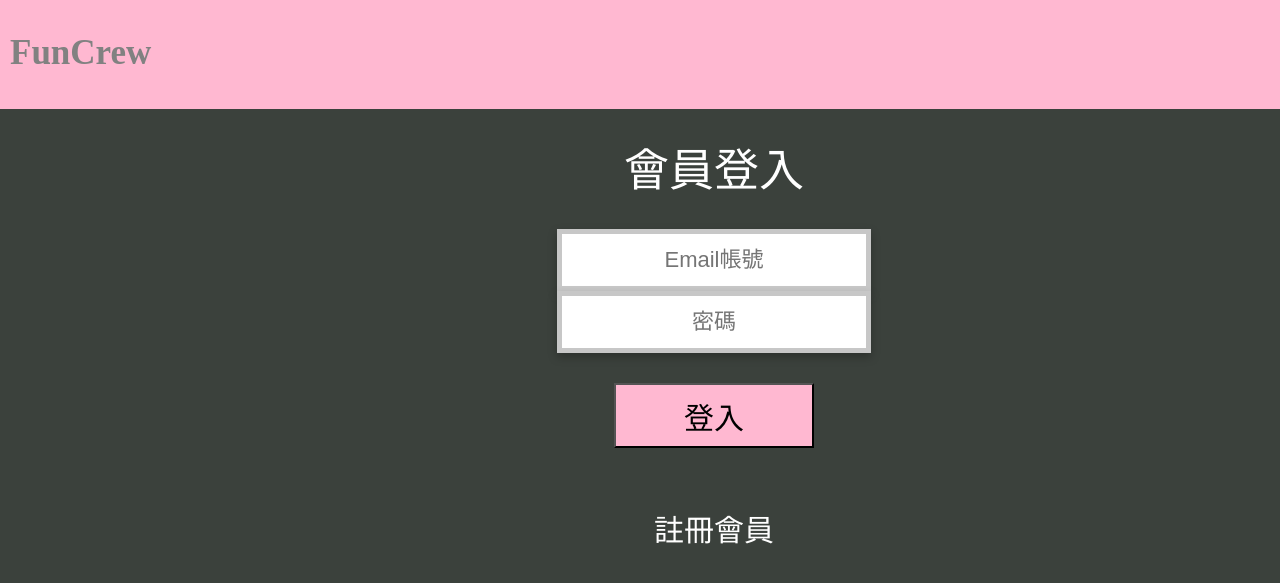
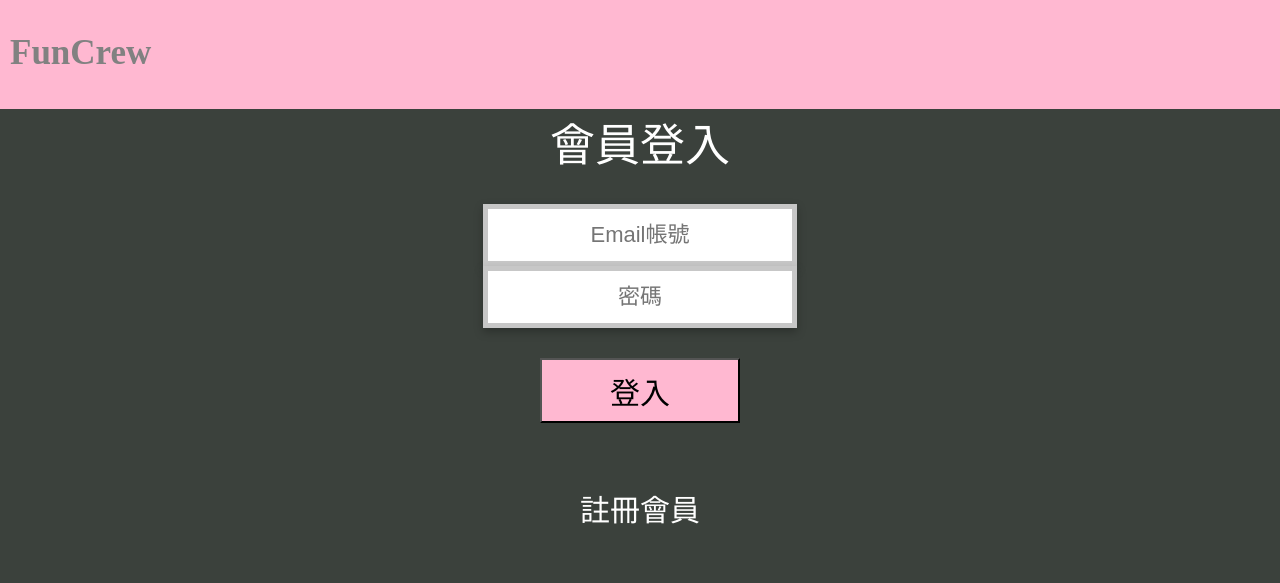
Before and after one commit to LittleBri32/Group_System, a Flask app: page / in a window 1280 px wide. Shown: the top 583 px of the page. Run offline with Flask 3, Linux system fonts and the light colour scheme.

Commit message:
feat: update login UI

```diff
--- a/FunCrew/templates/login.html
+++ b/FunCrew/templates/login.html
@@ -5,9 +5,6 @@
     <title>登入頁面</title>
     <link rel="shortcut icon" href="{{ url_for('static', filename='favicon.ico') }}">
     <style>
-        /* .center {
-            text-align: center;
-        } */
         .title_bar {
             background-color: #ffb8d1;
             height: 109px;
@@ -15,42 +12,20 @@
             position: absolute;
             top: 0px;
             left: 0px;
-
         }
 
         h1 {
             color: #818181;
-            /* text-align:center;  vertical-align:text-middle; */
             font-size: 35px;
-            /* font-family:Inter; */
             left: 10px;
             top: 10px;
-            width: 350px;
-            height: 42px;
             position: absolute;
             line-height: auto;
             border-style: hidden;
             outline: none;
         }
-
-        .center {
-            color: #ffffff;
-            text-align: center;
-            vertical-align: text-middle;
-            font-size: 25px;
-            font-family: Inter;
-            line-height: auto;
-            border-style: hidden;
-            outline: none;
-            left: 50%;
-            top: 134px;
-
-            /* position:absolute; */
-            width: 200px;
-        }
-
         .會員登入 {
-            font-family: inherit;
+            align-items: center;
             color: #ffffff;
             text-align: center;
             vertical-align: text-middle;
@@ -58,12 +33,20 @@
             line-height: auto;
             border-style: hidden;
             outline: none;
-            left: 40%;
-            top: 134px;
+            top: 109px;
+            left: 25%;
             position: absolute;
-            width: 404px;
+            width: 50%;
         }
-
+        span {
+            color: #ffffff;
+            vertical-align: text-middle;
+            font-size: 25px;
+            font-family: Inter;
+            line-height: auto;
+            border-style: hidden;
+            outline: none;
+        }
         input {
             text-align: center;
             background-color: #ffffff;
@@ -75,7 +58,7 @@
             left: 399px;
         }
 
-        .button {
+        button {
             background-color: #ffb8d1;
             height: 65px;
             width: 200px;
@@ -85,6 +68,9 @@
             text-decoration-line: none;
             color: #ffffff;
 
+        }
+        p{
+            color: red;
         }
     </style>
 </head>
```
